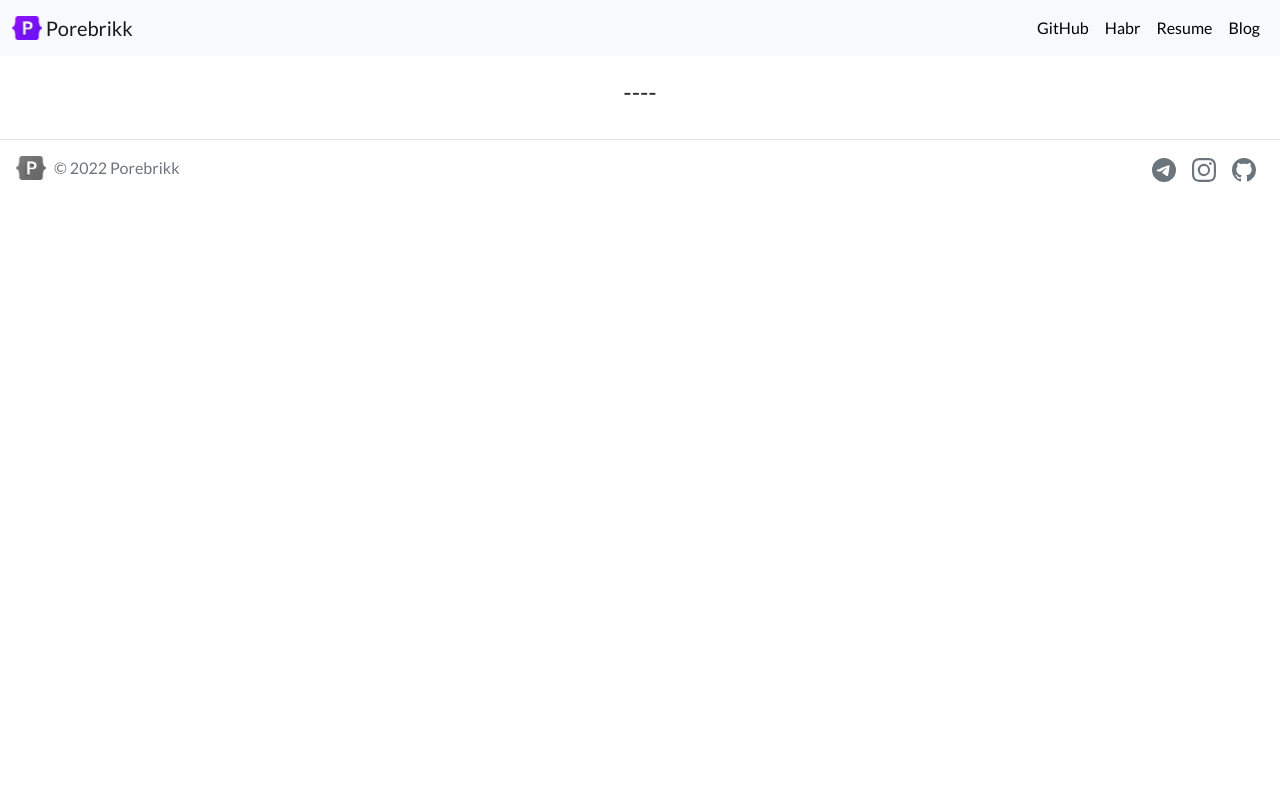
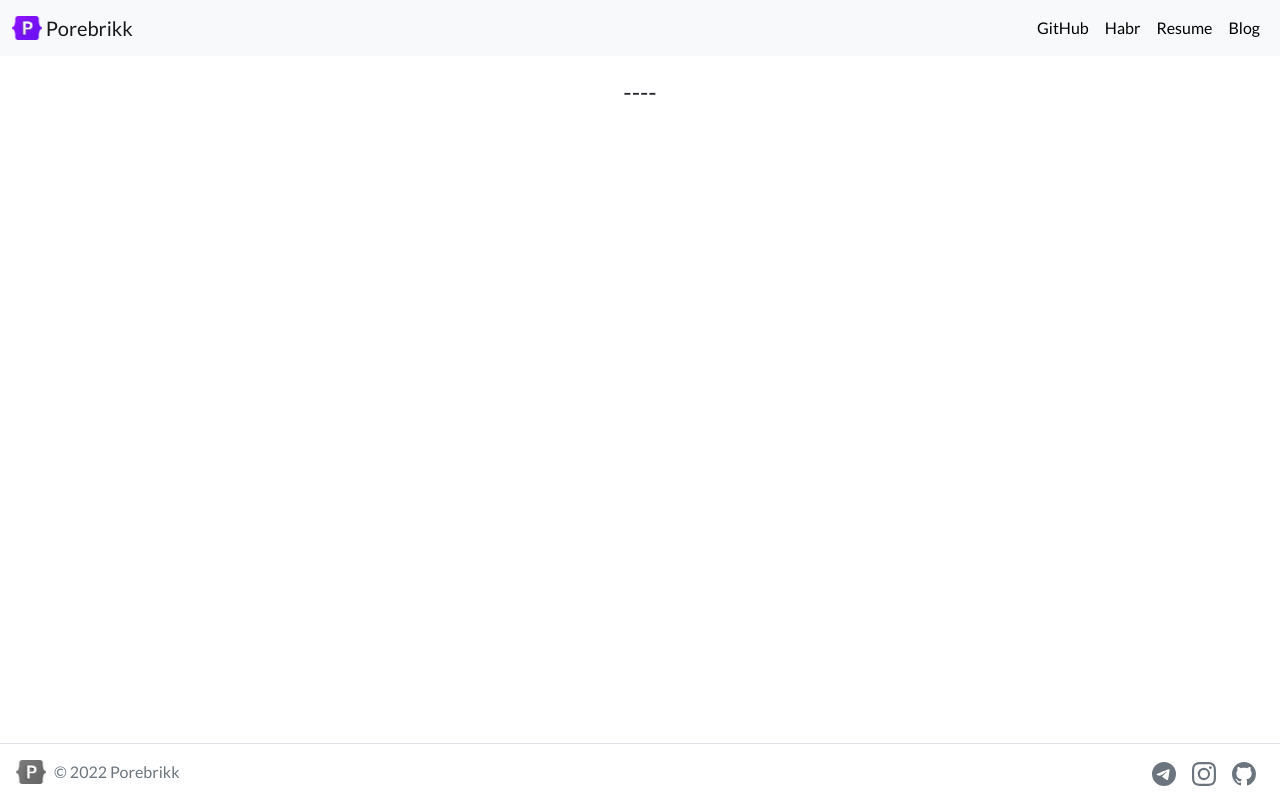
Before and after one commit to porebrikk/personal_portfolio, a Django app: template blog/templates/blog/detail.html in a window 1280 px wide. Run offline with Django 4.2, Linux system fonts and the light colour scheme; the template is opened without the code that fills it, so the values that code supplies are empty.

Commit message:
Change settings of footer

```diff
--- a/portfolio/static/portfolio/custom.css
+++ b/portfolio/static/portfolio/custom.css
@@ -42,3 +42,11 @@ body {
 .bg-body {
     max-width: 50% !important;
 }
+
+footer {
+   position:fixed;
+   left:0px;
+   bottom:0px;
+   height:30px;
+   width:100%;
+}
```
